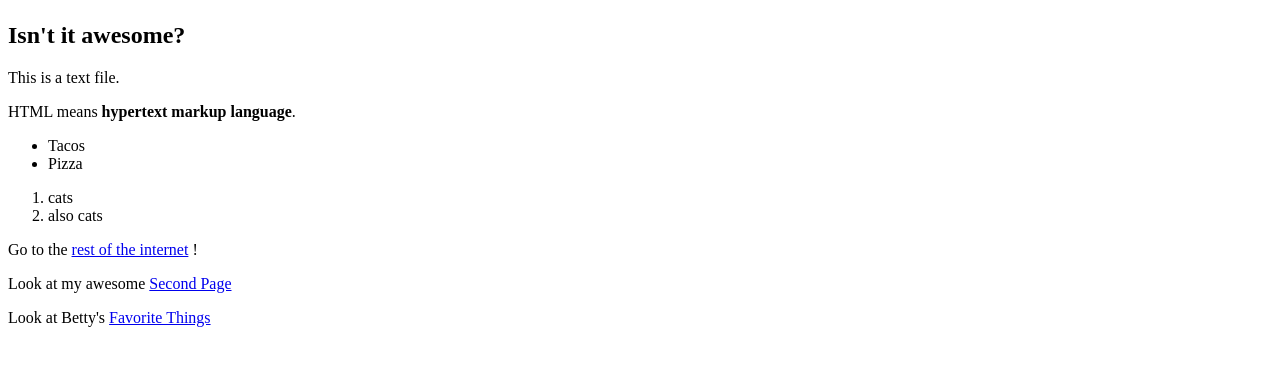
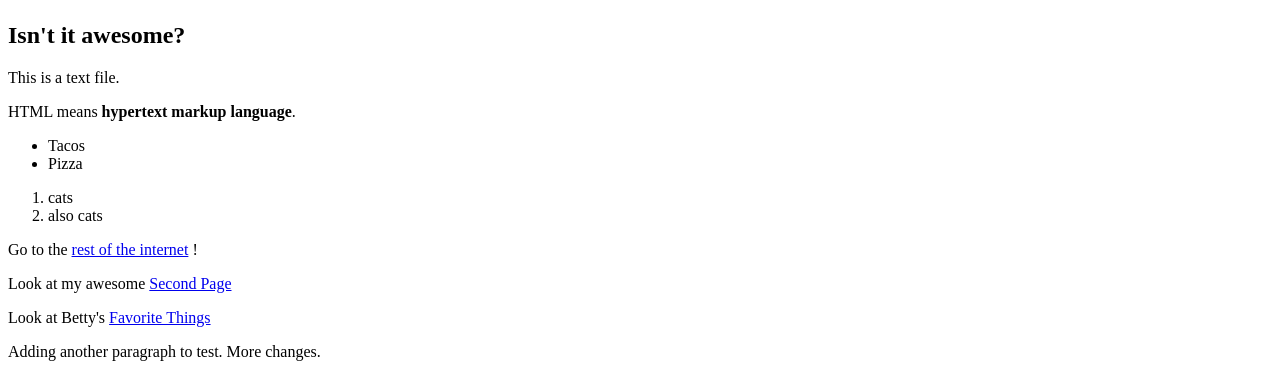
Before and after one commit to eralph-kellogg/mysite, a plain HTML site: page index.html in a window 1280 px wide. Shown: the part 618-995 px from the top of the page. Before the commit the page ends 961 px from the top, so only its background shows below. Drawn offline with Linux system fonts and the light colour scheme.

Commit message:
Update index.html

```diff
--- a/index.html
+++ b/index.html
@@ -39,5 +39,9 @@
     </p>
     <p>Look at Betty's <a href="page3.html">Favorite Things</a>
     </p>
+    <p>
+        Adding another paragraph to test.
+        More changes.
+    </p>
 </body>
 </html>
```
